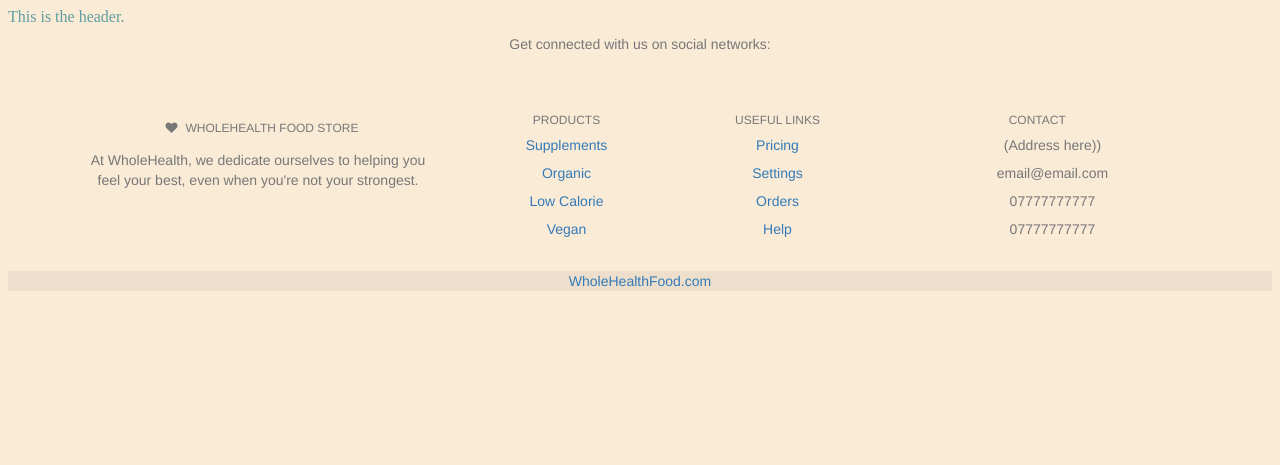
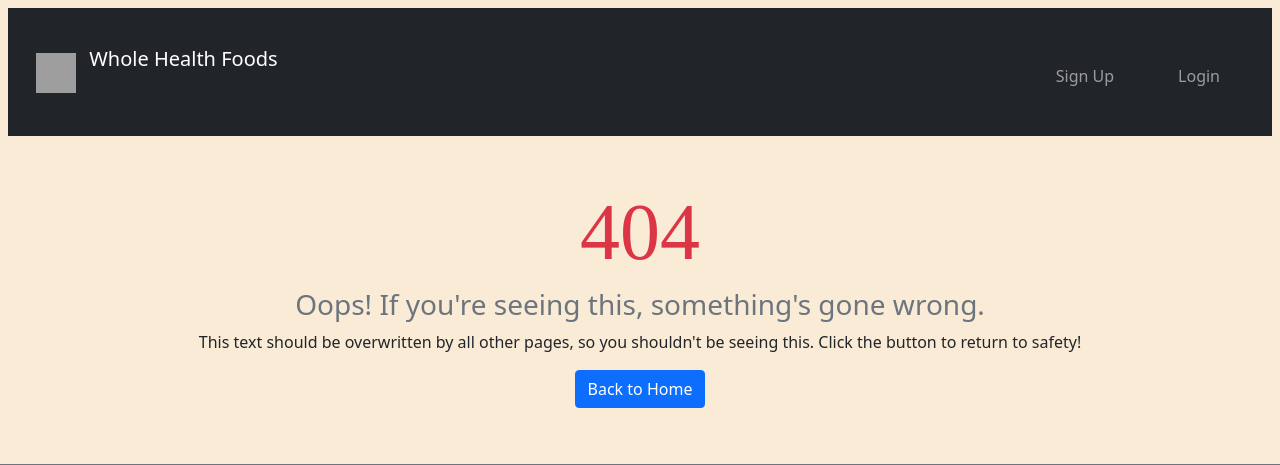
Before and after one commit to U53RNAM3-0109/HealthFoodWebServ, a Flask app: template app/templates/base.html in a window 1280 px wide. Shown: the top 465 px of the page. Before the commit the page ends 291 px from the top, so only its background shows below. Run offline with Flask 3, Linux system fonts and the light colour scheme; the template is opened without the code that fills it, so the values that code supplies are empty; some libraries are stand-ins or nearby versions; grey boxes are pictures that could not be loaded.

Commit message:
Updates Base html elements

```diff
--- a/app/templates/_footer.html
+++ b/app/templates/_footer.html
@@ -1,122 +1,35 @@
-<link rel="stylesheet" href="static/css/footer-stylesheet.css">
+<footer class="bg-secondary text-light py-4 mt-5">
+  <div class="container">
+    <div class="row align-items-start"> <!-- Keeps all content aligned to the top -->
 
-<!-- Footer -->
-<footer class="text-center text-lg-start bg-body-tertiary text-muted">
-  <!-- Section: Social media -->
-  <section class="d-flex justify-content-center justify-content-lg-between p-4 border-bottom">
-    <!-- Left -->
-    <div class="me-5 d-none d-lg-block">
-      <span>Get connected with us on social networks:</span>
+      <!-- Logo Column -->
+      <div class="col-md-4 text-center text-md-start">
+        <img src="/static/assets/logo-square-placeholder.png" alt="Whole Health Foods logo">
+        <p class="mt-2 mb-0 fw-semibold">Whole Health Foods</p>
+        <p class="small">Helping you stay your best, always.</p>
       </div>
-    <!-- Left -->
 
-    <!-- Right -->
-    <div>
-      <a href="" class="me-4 text-reset">
-        <i class="fab fa-facebook-f"></i>
-      </a>
-      <a href="" class="me-4 text-reset">
-        <i class="fab fa-twitter"></i>
-      </a>
-      <a href="" class="me-4 text-reset">
-        <i class="fab fa-google"></i>
-      </a>
-      <a href="" class="me-4 text-reset">
-        <i class="fab fa-instagram"></i>
-      </a>
-      <a href="" class="me-4 text-reset">
-        <i class="fab fa-linkedin"></i>
-      </a>
-      <a href="" class="me-4 text-reset">
-        <i class="fab fa-github"></i>
-      </a>
+      <!-- Trending Pages -->
+      <div class="col-md-4">
+        <h5 class="fw-semibold text-center text-md-start">Trending Pages</h5>
+        <ul class="nav flex-column align-items-center align-items-md-start">
+          <li class="nav-item"><a href="#" class="nav-link text-light">Best Sellers</a></li>
+          <li class="nav-item"><a href="#" class="nav-link text-light">New Arrivals</a></li>
+          <li class="nav-item"><a href="#" class="nav-link text-light">Supplements</a></li>
+          <li class="nav-item"><a href="#" class="nav-link text-light">Organic Ingredients</a></li>
+        </ul>
       </div>
-    <!-- Right -->
-  </section>
-  <!-- Section: Social media -->
 
-  <!-- Section: Links  -->
-  <section class="">
-    <div class="container text-center text-md-start mt-5">
-      <!-- Grid row -->
-      <div class="row mt-3">
-        <!-- Grid column -->
-        <div class="col-md-3 col-lg-4 col-xl-3 mx-auto mb-4">
-          <!-- Content -->
-          <h6 class="text-uppercase fw-bold mb-4">
-            <i class="fa fa-heart"></i>WholeHealth Food Store
-          </h6>
-          <p>
-            At WholeHealth, we dedicate ourselves to helping you feel your best, even when you're not your strongest.
-          </p>
+      <!-- Contact Us -->
+      <div class="col-md-4">
+        <h5 class="fw-semibold text-center text-md-start">Contact Us</h5>
+        <ul class="list-unstyled text-center text-md-start "> <!-- Ensures consistent alignment -->
+          <li><i class="bi bi-geo-alt"></i> 111 Road Street, City, PO57 2OD</li>
+          <li><i class="bi bi-telephone"></i> +44 07777777777</li>
+          <li><i class="bi bi-envelope"></i> info@wholehealthfoods.com</li>
+        </ul>
       </div>
-        <!-- Grid column -->
 
-        <!-- Grid column -->
-        <div class="col-md-2 col-lg-2 col-xl-2 mx-auto mb-4">
-          <!-- Links -->
-          <h6 class="text-uppercase fw-bold mb-4">
-            Products
-          </h6>
-          <p>
-            <a href="#!" class="text-reset">Supplements</a>
-          </p>
-          <p>
-            <a href="#!" class="text-reset">Organic</a>
-          </p>
-          <p>
-            <a href="#!" class="text-reset">Low Calorie</a>
-          </p>
-          <p>
-            <a href="#!" class="text-reset">Vegan</a>
-          </p>
     </div>
-        <!-- Grid column -->
-
-        <!-- Grid column -->
-        <div class="col-md-3 col-lg-2 col-xl-2 mx-auto mb-4">
-          <!-- Links -->
-          <h6 class="text-uppercase fw-bold mb-4">
-            Useful links
-          </h6>
-          <p>
-            <a href="#!" class="text-reset">Pricing</a>
-          </p>
-          <p>
-            <a href="#!" class="text-reset">Settings</a>
-          </p>
-          <p>
-            <a href="#!" class="text-reset">Orders</a>
-          </p>
-          <p>
-            <a href="#!" class="text-reset">Help</a>
-          </p>
   </div>
-        <!-- Grid column -->
-
-        <!-- Grid column -->
-        <div class="col-md-4 col-lg-3 col-xl-3 mx-auto mb-md-0 mb-4">
-          <!-- Links -->
-          <h6 class="text-uppercase fw-bold mb-4">Contact</h6>
-          <p><i class="fas fa-home me-3"></i> (Address here))</p>
-          <p>
-            <i class="fas fa-envelope me-3"></i>
-            email@email.com
-          </p>
-          <p><i class="fas fa-phone me-3"></i> 07777777777</p>
-          <p><i class="fas fa-print me-3"></i> 07777777777</p>
-        </div>
-        <!-- Grid column -->
-      </div>
-      <!-- Grid row -->
-    </div>
-  </section>
-  <!-- Section: Links  -->
-
-  <!-- Copyright -->
-  <div class="text-center p-4" style="background-color: rgba(0, 0, 0, 0.05);">
-    <a class="text-reset fw-bold" href="#">WholeHealthFood.com</a>
-  </div>
-  <!-- Copyright -->
 </footer>
-<!-- Footer -->
--- a/app/templates/_header.html
+++ b/app/templates/_header.html
@@ -1,2 +1,64 @@
+<header>
+    <nav class="navbar navbar-expand-lg navbar-dark bg-dark">
+        <div class="container-fluid">
+            <!-- Logo & Brand -->
+            <a class="navbar-brand" href="{{url_for('dashboard.dashboard')}}">
+                <img src="/static/assets/logo-square-placeholder.png" alt="Logo" width="40" height="40" class="d-inline-block align-text-top">
+                Whole Health Foods
+            </a>
 
-<h2> This is the header. </h2>
+
+            <!-- Mobile Toggle Button -->
+            <button class="navbar-toggler" type="button" data-bs-toggle="collapse" data-bs-target="#navbarNav"
+                aria-controls="navbarNav" aria-expanded="false" aria-label="Toggle navigation">
+                <span class="navbar-toggler-icon"></span>
+            </button>
+
+            <!-- Collapsible Navbar -->
+            <div class="collapse navbar-collapse" id="navbarNav">
+                <!-- Left-aligned Navigation -->
+                <ul class="navbar-nav me-auto">
+
+                </ul>
+
+                <!-- Right-aligned User Links -->
+                <ul class="navbar-nav">
+                    {% if current_user.is_authenticated %}
+                    <li class="nav-item">
+                        <a class="nav-link" href="{{url_for('auth.logout')}}">
+                            <i class="fa fa-sign-in"></i> Logout
+                        </a>
+                    </li>
+                    {% else %}
+
+                    <li class="nav-item">
+                        <a class="nav-link" href="{{url_for('auth.register')}}">
+                            <i class="fa fa-user"></i> Sign Up
+                        </a>
+                    </li>
+                    <li class="nav-item">
+                        <a class="nav-link" href="{{url_for('auth.login')}}">
+                            <i class="fa fa-sign-in"></i> Login
+                        </a>
+                    </li>
+                    {% endif %}
+
+                </ul>
+            </div>
+        </div>
+    </nav>
+
+    {% with messages = get_flashed_messages(with_categories=true) %}
+        {% if messages %}
+            <div class="container mt-3">
+                {% for category, message in messages %}
+                    <div class="alert alert-{{ category }} alert-dismissible fade show" role="alert">
+                        {{ message }}
+                        <button type="button" class="btn-close" data-bs-dismiss="alert" aria-label="Close"></button>
+                    </div>
+                {% endfor %}
+            </div>
+        {% endif %}
+    {% endwith %}
+
+</header>
--- a/app/templates/base.html
+++ b/app/templates/base.html
@@ -1,29 +1,37 @@
 <!DOCTYPE html>
 <html>
     <head>
-        <link rel="stylesheet" href="https://maxcdn.bootstrapcdn.com/bootstrap/3.4.1/css/bootstrap.min.css">
-        <link rel="stylesheet" href="static/css/base-stylesheet.css"/>
-        <link rel="stylesheet" href="https://cdnjs.cloudflare.com/ajax/libs/font-awesome/4.7.0/css/font-awesome.min.css">
+    <link href="https://cdn.jsdelivr.net/npm/bootstrap@5.0.2/dist/css/bootstrap.min.css" rel="stylesheet" integrity="sha384-EVSTQN3/azprG1Anm3QDgpJLIm9Nao0Yz1ztcQTwFspd3yD65VohhpuuCOmLASjC" crossorigin="anonymous">
+        <link rel="stylesheet" href="/static/css/base-stylesheet.css"/>
 
+        <link rel="preconnect" href="https://fonts.googleapis.com">
+        <link rel="preconnect" href="https://fonts.gstatic.com" crossorigin>
+        <link href="https://fonts.googleapis.com/css2?family=Instrument+Sans:ital,wght@0,400..700;1,400..700&display=swap" rel="stylesheet">
 
         <script src="https://ajax.googleapis.com/ajax/libs/jquery/3.7.1/jquery.min.js"></script>
-        <script src="https://maxcdn.bootstrapcdn.com/bootstrap/3.4.1/js/bootstrap.min.js"></script>
+        <script src="https://cdn.jsdelivr.net/npm/bootstrap@5.0.2/dist/js/bootstrap.bundle.min.js" integrity="sha384-MrcW6ZMFYlzcLA8Nl+NtUVF0sA7MsXsP1UyJoMp4YLEuNSfAP+JcXn/tWtIaxVXM" crossorigin="anonymous"></script>
 
         <title>{% block title %} {{ title }} {% endblock title %}</title>
     </head>
 
-    {% block header %}
-    {% include "_header.html" %}
-    {% endblock header %}
+
 
     <body>
-    {% block content %}
+    {% include "_header.html" %}
 
-    {% endblock content %}
+    <main class="flex-grow-1">
+        {% block content %}
+
+        <div class="container mt-5 text-center">
+            <h1 class="display-1 text-danger">404</h1>
+            <h3 class="text-muted">Oops! If you're seeing this, something's gone wrong.</h3>
+            <p>This text should be overwritten by all other pages, so you shouldn't be seeing this. Click the button to return to safety!</p>
+            <a href="{{ url_for('dashboard.dashboard') }}" class="btn btn-primary">Back to Home</a>
+        </div>
+
+        {% endblock content %}
+    </main>
+
+    {% include "_footer.html" %}
     </body>
-
-    {% block footer %}
-    {% include "_footer.html" %}
-    {% endblock footer %}
-
 </html>
```
Lines whose indentation alone changed are shown as unchanged.
